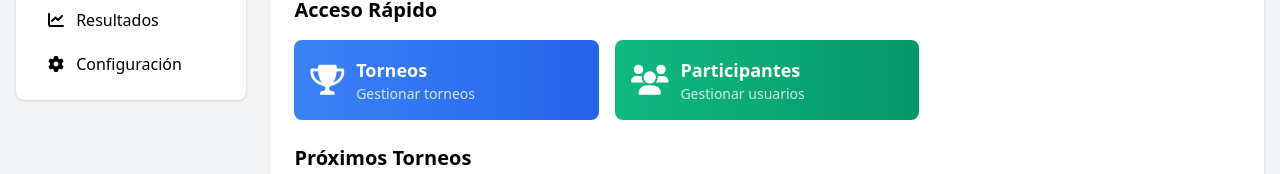
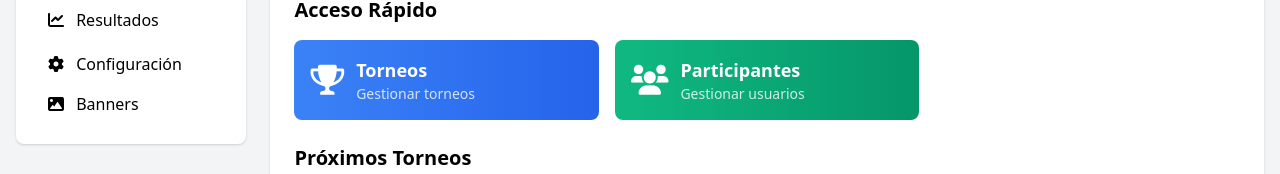
Before and after one commit to Foxcrack/dtowin-tournaments, a plain HTML site: page admin-panel.html in a window 1280 px wide. Shown: the part 296-470 px from the top of the page. Drawn offline with nearby package versions, Linux system fonts and the light colour scheme; no server answers.

Commit message:
Update admin-panel.html

```diff
--- a/admin-panel.html
+++ b/admin-panel.html
@@ -74,6 +74,11 @@
                         <li>
                             <a href="admin-configuracion.html" class="block py-2 px-4 rounded hover:bg-gray-100">
                                 <i class="fas fa-cog mr-2"></i> Configuración
+                            </a>
+                        </li>
+                        <li>
+                            <a href="admin-banners.html" class="block py-2 px-4 rounded hover:bg-gray-100 mb-1">
+                                <i class="fas fa-image mr-2"></i> Banners
                             </a>
                         </li>
                     </ul>
```
